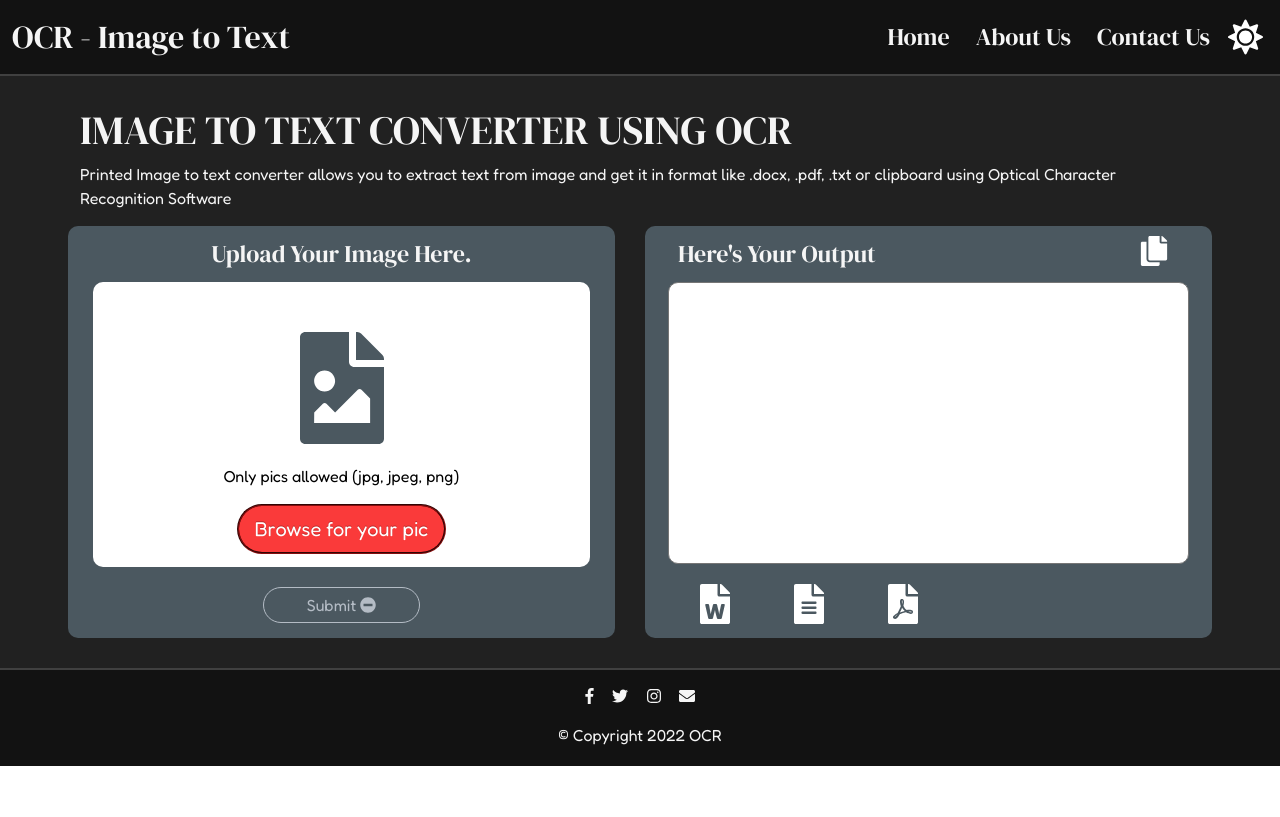
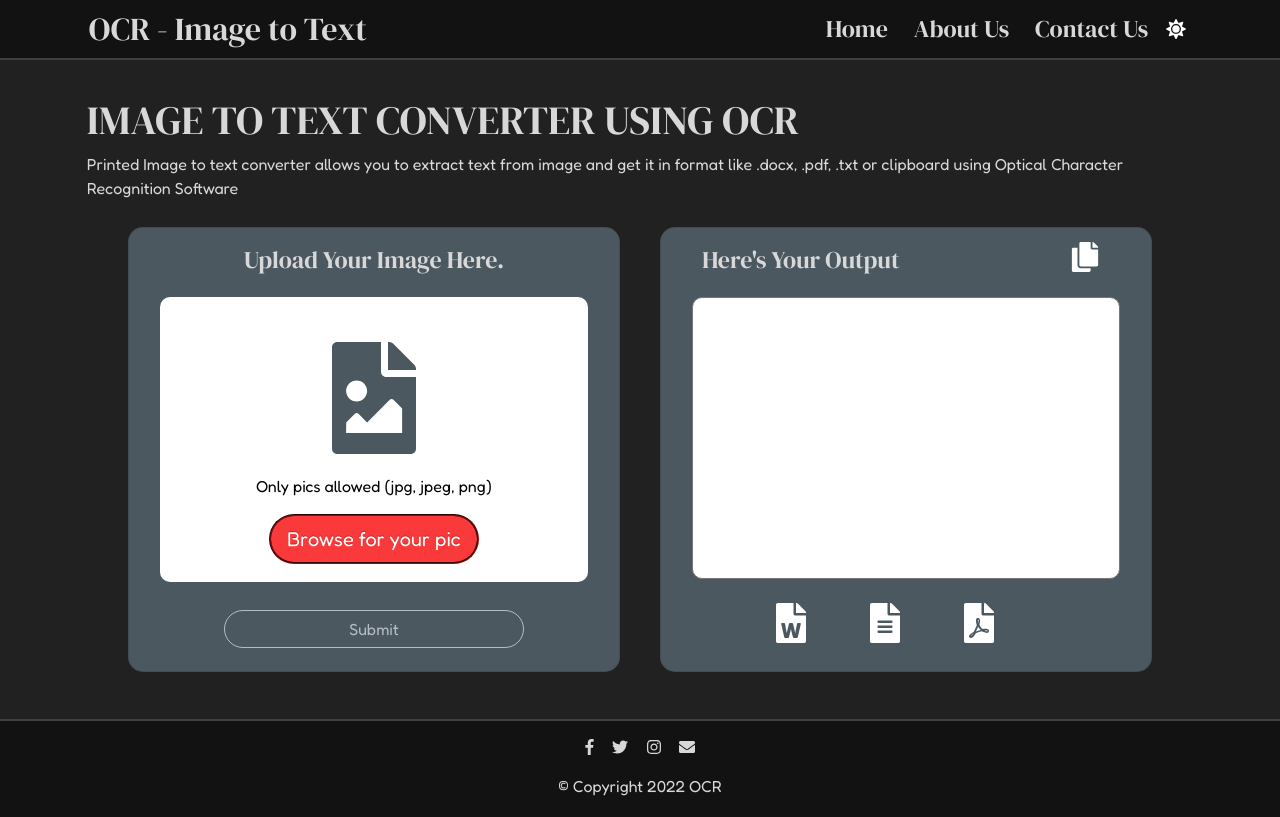
Before and after one commit to Smit3343/OCR-Printed_English_Text, a Flask app: page / in a window 1280 px wide. Before the commit the page ends 766 px from the top, so only its background shows below. Run offline with Flask 2, Linux system fonts and the light colour scheme; some libraries are stand-ins or nearby versions.

Commit message:
Some Change in Design

```diff
--- a/app.py
+++ b/app.py
@@ -1,10 +1,11 @@
 from flask import Flask, make_response , render_template , request , flash , redirect, send_file, send_from_directory
+from grpc import UnaryStreamClientInterceptor
 from werkzeug.utils import secure_filename
 from processing import extractText
 import os
 from docx import Document
 
-UPLOAD_FOLDER = 'D:/Semaster6/SDP/Project/static/'
+UPLOAD_FOLDER = './static/'
 ALLOWED_EXTENSIONS = {'png', 'jpg', 'jpeg'}
 
 app = Flask(__name__)
@@ -25,6 +26,10 @@
             # resp.set_cookie('Text', txt)
             return render_template('index.html', txt=txt , filename = filename)
     else:
+        if not os.path.exists(os.path.join(UPLOAD_FOLDER,"word")):  # if path not exists than create dir.
+            os.makedirs(os.path.join(UPLOAD_FOLDER,"word"))
+        if not os.path.exists(os.path.join(UPLOAD_FOLDER,"img")):  # if path not exists than create dir.
+            os.makedirs(os.path.join(UPLOAD_FOLDER,"img"))
         return render_template('index.html')
 
 
--- a/static/index.css
+++ b/static/index.css
@@ -2,7 +2,7 @@
 font-family: 'Fredoka', sans-serif; */
 
 * {
-    padding: 0;
+    padding:0;
     margin: 0;
     font-family: 'Fredoka', sans-serif;
 }
@@ -14,20 +14,22 @@
 
 :root{
     --primary-color: #121212;
-    --secondary-color: #f5f5f5;
-    --secondary-color-hover: rgb(216, 216, 216);
+    --secondary-color: rgb(216, 216, 216);
+    --secondary-color-hover: #fff;
     --main:#212121 ;
     --card-color: #4b5860;
     --sun-moon-color:white;
+    --icon-color : white;
 }
 
 .theme{
-    --primary-color: #f0e5e3;
+    --primary-color: #F1E9E3;
     --secondary-color: #212121;
     --secondary-color-hover: black;
-    --main: white;
-    --card-color: #d4e2eb;
+    --main:#FBF7F7 ;
+    --card-color: #ff9845ed;
     --sun-moon-color:black;
+    --icon-color : #383433cf;
 }
 
 .title{
@@ -43,6 +45,7 @@
 .navbar{
     background: var(--primary-color);
     border-bottom: 2px solid #404040;
+    padding: 0% 6%;
     /* opacity: 0.9; */
     /* box-shadow: 5px 10px 5px 5px grey; */
 }
@@ -61,13 +64,9 @@
 
 #img-icon{
     height: 100%;
-    width: 35px;
+    width: 20px;
     cursor: pointer;
     color: var(--sun-moon-color);
-}
-
-#img-icon:hover{
-    width: 36px;
 }
 
 /* hr{
@@ -81,8 +80,8 @@
 
 #main{
     background-color: var(--main);
+    padding: 2% 6%;
     /* opacity: 0.9; */
-    padding: 20px;
 }
 
 #main .container{
@@ -95,14 +94,27 @@
 
 .center{
     text-align: center;
+    padding: 0;
 }
 
+.row {
+    padding: 1% 3% !important;
+}
+
+.card {
+    background-color: var(--card-color);
+    border-radius: 15px;
+    padding: 10px 30px;
+    margin: 0px 20px;
+
+}
+/*
 .file-container {
     background-color: var(--card-color);
     padding: 10px 25px;
     border-radius: 10px;
     margin-right: 15px;
-}
+} */
 
 .btn-container {
     background: #fff;
@@ -115,7 +127,7 @@
 
 .imgupload {
     color: var(--card-color);
-    padding-top: 40px;
+    padding-top: 35px;
     font-size: 7em;
 }
 
@@ -180,7 +192,7 @@
 
 .fileCss {
     display: block !important;
-    height: 65%;
+    height: 63%;
     width: 100%;
 }
 
@@ -191,25 +203,26 @@
 #submitbtn {
     padding: 5px 50px;
     display: none;
-    width: 30%;
+    width: 70%;
     margin: auto;
 }
 
 #fakebtn {
-    padding: 5px 40px;
+    /* padding: 5px 40px; */
     color: #edf2fc;
-    width: 30%;
+    width: 70%;
     margin: auto;
+    margin-bottom: 2%;
     border: 1px solid #edf2fc;
-    border-radius: 50px;
+    border-radius: 25px;
 }
-
+/*
 .second-container{
     background-color: var(--card-color);
     padding: 10px 35px;
     border-radius: 10px;
     margin-left: 15px;
-}
+} */
 
 .output{
     text-align: center;
@@ -227,6 +240,7 @@
 
 .download-icons{
     width: fit-content;
+    padding: 0% 15% !important;
 }
 
 #word {
@@ -238,7 +252,7 @@
     width: 70px !important;
     cursor: pointer;
     display: inline;
-    color: white;
+    color: var(--icon-color);
 }
 
 .out-header{
--- a/static/index.js
+++ b/static/index.js
@@ -27,6 +27,9 @@
     document.getElementById('img-icon').classList.remove("fa-moon")
   }
 };
+
+
+
 var imageName = document.getElementById('hasImage').innerHTML;
 if(imageName != "") {
   let path = "../static/img/";
--- a/templates/index.html
+++ b/templates/index.html
@@ -83,7 +83,7 @@
 
       <div class="row">
 
-        <div class="col file-container center">
+        <div class="card col file-container center">
 
           <form action="/" method="post" enctype="multipart/form-data">
 
@@ -97,7 +97,7 @@
 
             <div class="row">
               <div class="center box">
-                <div class="btn-container">
+                <div class="btn-container ">
                   <input type="file" value="" name="file" id="fileup" />
                   <div class="uploadSection" onclick="clickFileup()">
                     <h1 class="imgupload"><i class="fas fa-file-image"></i></h1>
@@ -119,7 +119,7 @@
             <div class="row submit-container">
               <input type="submit" value="Submit" class="btn btn-primary" id="submitbtn" />
               <button type="button" class="btn" disabled="disabled" id="fakebtn">
-                Submit <i class="fas fa-minus-circle"></i>
+                Submit
               </button>
             </div>
 
@@ -127,13 +127,12 @@
 
         </div>
 
-        <div class="col second-container">
+        <div class="card col second-container">
           <div class="row">
 
             <div class="col out-header">
               <p class="output title">Here's Your Output</p>
-              <i id="clipImg" onClick="copyToClipboard()"
-                class="out-icon clipboard fas fa-copy"></i>
+              <i id="clipImg" onClick="copyToClipboard()" class="out-icon clipboard fas fa-copy"></i>
 
             </div>
 
@@ -160,8 +159,7 @@
 
             <div class="col">
 
-              <i onclick="saveTextAsFile(text.value,this.id)" id="pdf" name="pdf"
-                class="out-icon fas fa-file-pdf"></i>
+              <i onclick="saveTextAsFile(text.value,this.id)" id="pdf" name="pdf" class="out-icon fas fa-file-pdf"></i>
               <!-- <button >
                 <img class="out-icon" src="../static/pdf.png" alt="pdf">
               </button> -->
@@ -171,6 +169,7 @@
 
         </div>
       </div>
+    </div>
   </section>
 
   <!-- Footer -->
```
